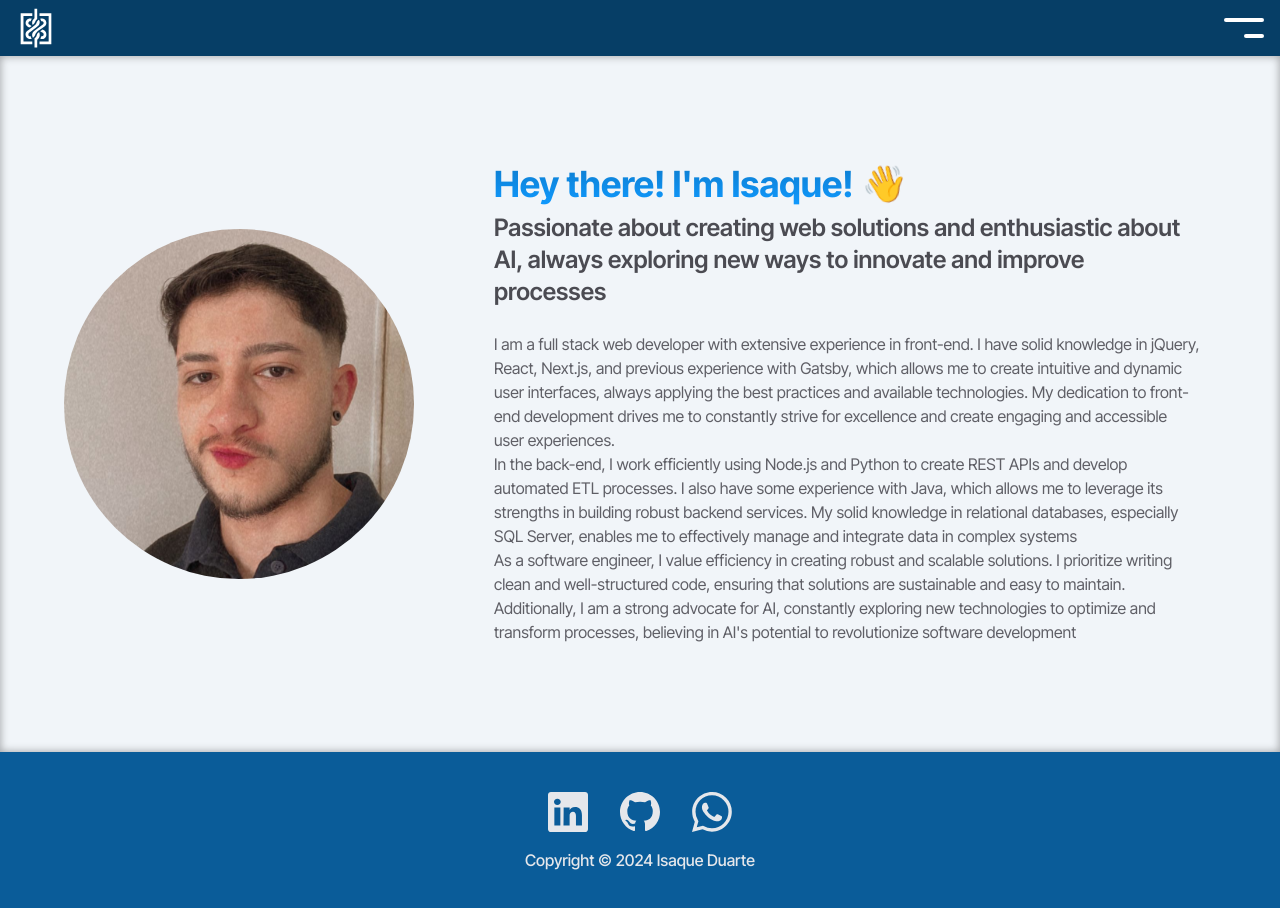
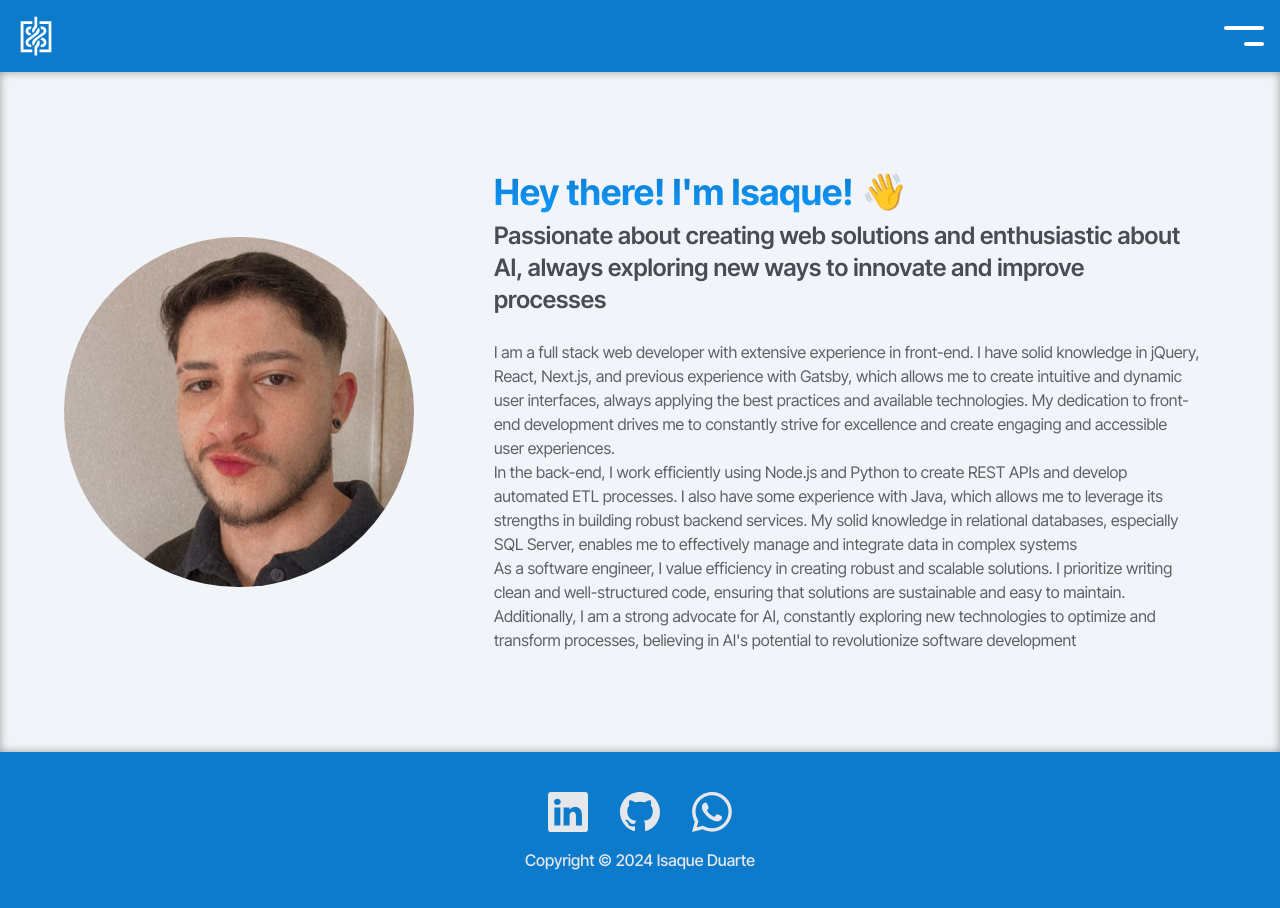
Before and after one commit to harry-fruit/my-portfolio, a Next.js app: page /en/about in a window 1280 px wide. Shown: the top 908 px of the page. Built offline with nearby package versions, Linux system fonts and the light colour scheme.

Commit message:
refactor: update about page title structure

```diff
--- a/messages/en.json
+++ b/messages/en.json
@@ -3,7 +3,10 @@
     "learnMore": "Learn more"
   },
   "about": {
-    "title": "Hey there! I'm Isaque!",
+    "title": {
+      "greeting": "Hey there!",
+      "name": "I'm Isaque!"
+    },
     "subTitle": "Passionate about creating web solutions and enthusiastic about AI, always exploring new ways to innovate and improve processes",
     "firstParagraph": "I am a full stack web developer with extensive experience in front-end. I have solid knowledge in jQuery, React, Next.js, and previous experience with Gatsby, which allows me to create intuitive and dynamic user interfaces, always applying the best practices and available technologies. My dedication to front-end development drives me to constantly strive for excellence and create engaging and accessible user experiences.",
     "secondParagraph": "In the back-end, I work efficiently using Node.js and Python to create REST APIs and develop automated ETL processes. I also have some experience with Java, which allows me to leverage its strengths in building robust backend services. My solid knowledge in relational databases, especially SQL Server, enables me to effectively manage and integrate data in complex systems",
--- a/messages/pt-BR.json
+++ b/messages/pt-BR.json
@@ -3,7 +3,10 @@
     "learnMore": "Saiba mais"
   },
   "about": {
-    "title": "Olá! Eu sou Isaque!",
+    "title": {
+      "greeting": "Olá!",
+      "name": "Eu sou Isaque!"
+    },
     "subTitle": "Apaixonado por criar soluções web e entusiasta em IA, sempre explorando novas formas de inovar e melhorar processos.",
     "firstParagraph": "Sou um desenvolvedor web full stack com vasta experiência em front-end. Possuo conhecimentos sólidos em jQuery, React, Next.js e experiência prévia com Gatsby, o que me permite criar interfaces de usuário intuitivas e dinâmicas, sempre aplicando as melhores práticas e tecnologias disponíveis. Minha dedicação ao desenvolvimento front-end me impulsiona a sempre buscar a excelência e criar experiências de usuário envolventes e acessíveis.",
     "secondParagraph": "No back-end, trabalho com eficiência utilizando Node.js e Python para criar APIs REST e desenvolver processos automatizados e de ETL. Também possuo alguma experiência com Java, o que me permite aproveitar suas vantagens na construção de serviços robustos no backend. Meu sólido conhecimento em bancos de dados relacionais, especialmente SQL Server, me permite gerenciar e integrar dados de forma eficaz em sistemas complexos.",
--- a/src/app/(routes)/[locale]/(portfolio)/about/page.tsx
+++ b/src/app/(routes)/[locale]/(portfolio)/about/page.tsx
@@ -19,8 +19,13 @@ export default function Page() {
         />
       </div>
       <div className={style.textsContainer}>
-        <h1 title={t("title")} className="w-full text-center lg:text-start">
-          <span className="text-primary-gradient">{t("title")}</span>{" "}
+        <h1 title={`${t("title.greeting")} ${t("title.name")}`} className="w-full text-center lg:text-start">
+          <span className="text-primary-gradient">
+            {t("title.greeting")}
+            {" "}
+            <span className={style.dontBreak}/>
+              {t("title.name")}
+          </span>{" "}
           <span className={style.wave}>👋</span>
         </h1>
         <h2>{t("subTitle")}</h2>
--- a/src/styles/components/footer.module.scss
+++ b/src/styles/components/footer.module.scss
@@ -7,11 +7,5 @@
     gap: 1rem;
     height: var(--footer-height);
     padding: var(--footer-padding) 0;
-    background-color: rgb(var(--primary-color-700));
+    background-color: var(--footer-bg-color);
 }
-
-:global(html.dark) {
-    .footer {
-        background-color: rgba(var(--slate-color-950), .9);
-    }
-}
--- a/src/styles/globals.scss
+++ b/src/styles/globals.scss
@@ -53,12 +53,13 @@
   --input-text-color: #2c2c2c;
   --input-placeholder-color: #5f5f66;
 
-  --navbar-bg-color: rgb(var(--primary-color-800));
+  --navbar-bg-color: rgb(var(--primary-color-600));
+  --footer-bg-color: rgb(var(--primary-color-600));
 
   --bg-primary-color: rgb(var(--slate-color-50));
   --bg-secondary-color: rgba(var(--primary-color-100), 0.6);
 
-  --header-icon-wrapper-height: 3.5em;
+  --header-icon-wrapper-height: 4.5em;
   --footer-padding: 1.5em;
   --footer-height: 10em;
   --footer-size: calc((var(--footer-padding) * 2) + var(--footer-height));
@@ -89,6 +90,7 @@ html.dark {
   --input-placeholder-color: #b8b9d1;
 
   --navbar-bg-color: rgb(var(--slate-color-950));
+  --footer-bg-color: rgb(var(--slate-color-950));
 
   --bg-primary-color: rgba(var(--slate-color-900), 0.55);
   --bg-secondary-color: rgba(var(--slate-color-900), 0.95);
--- a/src/styles/portfolio/about/about.module.scss
+++ b/src/styles/portfolio/about/about.module.scss
@@ -18,6 +18,7 @@
     padding: 1rem;
 
     h1 {
+      width: 100%;
       margin-bottom: 0.5rem;
     }
 
@@ -31,6 +32,19 @@
   display: inline-block;
   animation: wave 2s infinite;
   transform-origin: 70% 70%;
+}
+
+@media (max-width: 600px) {
+  .about {
+    .textsContainer {
+      .dontBreak {
+        &::after {
+          content: "\A";
+          white-space: pre;
+        }
+      }
+    }
+  }
 }
 
 @media (min-width: 1024px) {
@@ -59,7 +73,6 @@
   }
 }
 
-
 @keyframes wave {
   0% {
     transform: rotate(0deg);
```
